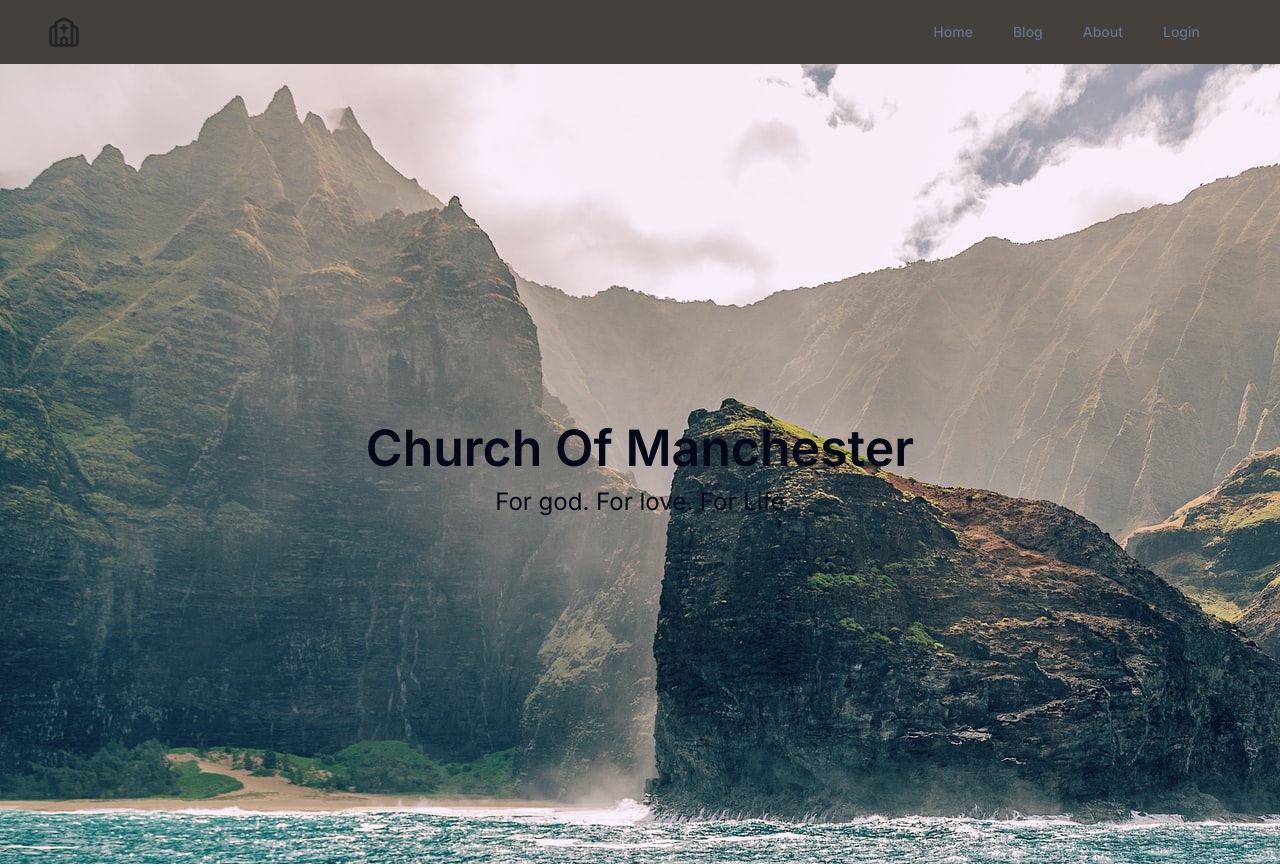
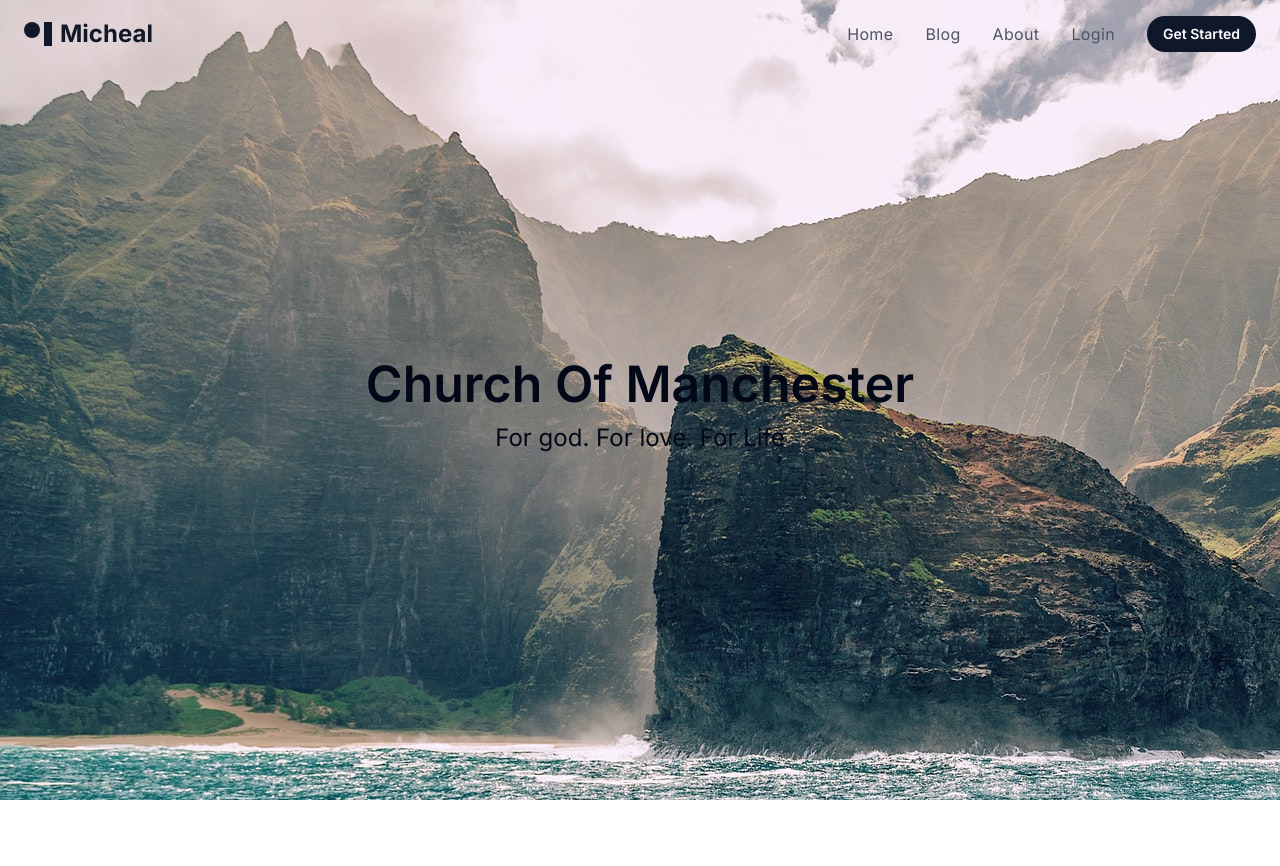
Before and after one commit to ermiaskidane/Donation-app, a Next.js app: page / in a window 1280 px wide. Shown: the top 866 px of the page. Built offline with nearby package versions, Linux system fonts and the light colour scheme.

Commit message:
update the navbar

```diff
--- a/components/Navbar.tsx
+++ b/components/Navbar.tsx
@@ -1,5 +1,6 @@
 "use client";
 
+import { useCallback, useState } from "react";
 import { useParams, usePathname } from "next/navigation";
 import { Menubar, MenubarContent, MenubarMenu, MenubarTrigger } from "./ui/menubar";
 import Link from "next/link";
@@ -9,6 +10,14 @@ import { cn } from "@/lib/utils";
 const Navbar = () => {
   const pathName = usePathname();
   const params = useParams()
+
+  const [isOpen, setIsOpen] = useState(false)
+
+  const toggleOpen = useCallback(() => {
+    setIsOpen((value) => !value)
+  },[])
+
+  // console.log("isOpen", isOpen)
 
   const routes = [
     {
@@ -38,27 +47,79 @@ const Navbar = () => {
     // }
   ]
   return (
-    <div className="bg-stone-700 h-16 my-auto  ">
-      <div className="flex justify-between items-center h-full">
-        {/* Logo */}
-        <div className="ml-12">
-          <ChurchIcon className="ml-auto h-8 w-8 shrink-0 opacity-50"/>
+    <header>
+    <nav className="absolute z-10 w-full border-b border-black/5 dark:border-white/5 lg:border-transparent">
+        <div className="max-w-7xl mx-auto px-6 md:px-12 xl:px-6">
+            <div className="relative flex flex-wrap items-center justify-between gap-6 py-3 md:gap-0 md:py-4">
+                <div className="relative z-20 flex w-full justify-between md:px-0 lg:w-max">
+                    <Link href="/#home" aria-label="logo" className="flex items-center space-x-2">
+                        <div aria-hidden="true" className="flex space-x-1">
+                            <div className="h-4 w-4 rounded-full bg-gray-900 dark:bg-white"></div>
+                            <div className="h-6 w-2 bg-primary"></div>
+                        </div>
+                        <span className="text-2xl font-bold text-gray-900 dark:text-white">Micheal</span>
+                    </Link>
+
+                    <div className="relative flex max-h-10 items-center lg:hidden">
+                        <button aria-label="humburger" id="hamburger" className="relative -mr-6 p-6" onClick={toggleOpen}>
+                            <div aria-hidden="true" id="line" className="m-auto h-0.5 w-5 rounded bg-sky-900 transition duration-300 dark:bg-gray-300"></div>
+                            <div aria-hidden="true" id="line2" className="m-auto mt-2 h-0.5 w-5 rounded bg-sky-900 transition duration-300 dark:bg-gray-300"></div>
+                        </button>
+                    </div>
+                </div>
+                <div id="navLayer" aria-hidden="true" className="fixed inset-0 z-10 h-screen w-screen origin-bottom scale-y-0 bg-white/70 backdrop-blur-2xl transition duration-500 dark:bg-gray-900/70 lg:hidden"></div>
+                <div id="navlinks" className="invisible absolute top-full left-0 z-20 w-full origin-top-right translate-y-1 scale-90 flex-col flex-wrap justify-end gap-6 rounded-3xl border border-gray-100 bg-white p-8 opacity-0 shadow-2xl shadow-gray-600/10 transition-all duration-300 dark:border-gray-700 dark:bg-gray-800 dark:shadow-none lg:visible lg:relative lg:flex lg:w-7/12 lg:translate-y-0 lg:scale-100 lg:flex-row lg:items-center lg:gap-0 lg:border-none lg:bg-transparent lg:p-0 lg:opacity-100 lg:shadow-none">
+                    <div className="w-full text-gray-600 dark:text-gray-200 lg:w-auto lg:pr-4 lg:pt-0">
+                        <ul className="flex flex-col gap-6 tracking-wide lg:flex-row lg:gap-0 lg:text-sm">
+                            {
+                                routes.map((link) => (
+                                    <li>
+                                        <Link href={link.href} className="hover:text-primary block transition dark:hover:text-white md:px-4 md:text-base">
+                                            <span>{link.label}</span>
+                                        </Link>
+                                    </li>
+                                ))
+                            }
+                        </ul>
+                    </div>
+
+                    <div className="mt-12 lg:mt-0">
+                        <Link href="/register" className="relative flex h-9 w-full items-center justify-center px-4 before:absolute before:inset-0 before:rounded-full before:bg-primary before:transition before:duration-300 hover:before:scale-105 active:duration-75 active:before:scale-95 sm:w-max">
+                            <span className="relative text-sm font-semibold text-white"> Get Started</span>
+                        </Link>
+                    </div>
+                </div>
+
+                {isOpen && (
+                  <>
+                  <div id="navLayer" aria-hidden="true" className="fixed inset-0 z-10 h-screen w-screen origin-top scale-y-100  bg-white/70 backdrop-blur-2xl transition duration-500 dark:bg-gray-900/70 lg:hidden"></div>
+                    <div id="navlinks" className="visible absolute top-full left-0 z-20 w-full origin-top-right translate-y-1 scale-100 flex-col flex-wrap justify-end gap-6 rounded-3xl border border-gray-100 bg-white p-8 opacity-100 shadow-2xl shadow-gray-600/10 transition-all duration-300 dark:border-gray-700 dark:bg-gray-800 dark:shadow-none lg:invisible lg:none   ">
+                    <div className="w-full text-gray-600 dark:text-gray-200 lg:w-auto lg:pr-4 lg:pt-0">
+                        <ul className="flex flex-col gap-6 tracking-wide lg:flex-row lg:gap-0 lg:text-sm">
+                            {
+                                routes.map((link) => (
+                                    <li>
+                                        <Link href={link.href} className="hover:text-primary block transition dark:hover:text-white md:px-4 md:text-base">
+                                            <span>{link.label}</span>
+                                        </Link>
+                                    </li>
+                                ))
+                            }
+                        </ul>
+                    </div>
+
+                    <div className="mt-12 lg:mt-0">
+                        <Link href="/register" className="relative flex h-9 w-full items-center justify-center px-4 before:absolute before:inset-0 before:rounded-full before:bg-primary before:transition before:duration-300 hover:before:scale-105 active:duration-75 active:before:scale-95 sm:w-max">
+                            <span className="relative text-sm font-semibold text-white"> Get Started</span>
+                        </Link>
+                    </div>
+                </div>
+                </>
+                )}
+            </div>
         </div>
-
-        <div className=" flex items-center space-x-4 lg:space-x-10 px-20">
-          {/* Menu Bar */}
-          {routes.map((route) => (
-            <Link
-            key={route.href}
-            href={route.href}
-            className={cn("text-sm font-medium transition-colors hover:text-primary", route.active ? "text-black dark:text-white": "text-muted-foreground")}
-            >
-              {route.label}
-            </Link>
-          ))}
-        </div>
-      </div>
-    </div>
+    </nav>
+</header>
   )
 }
 
```
